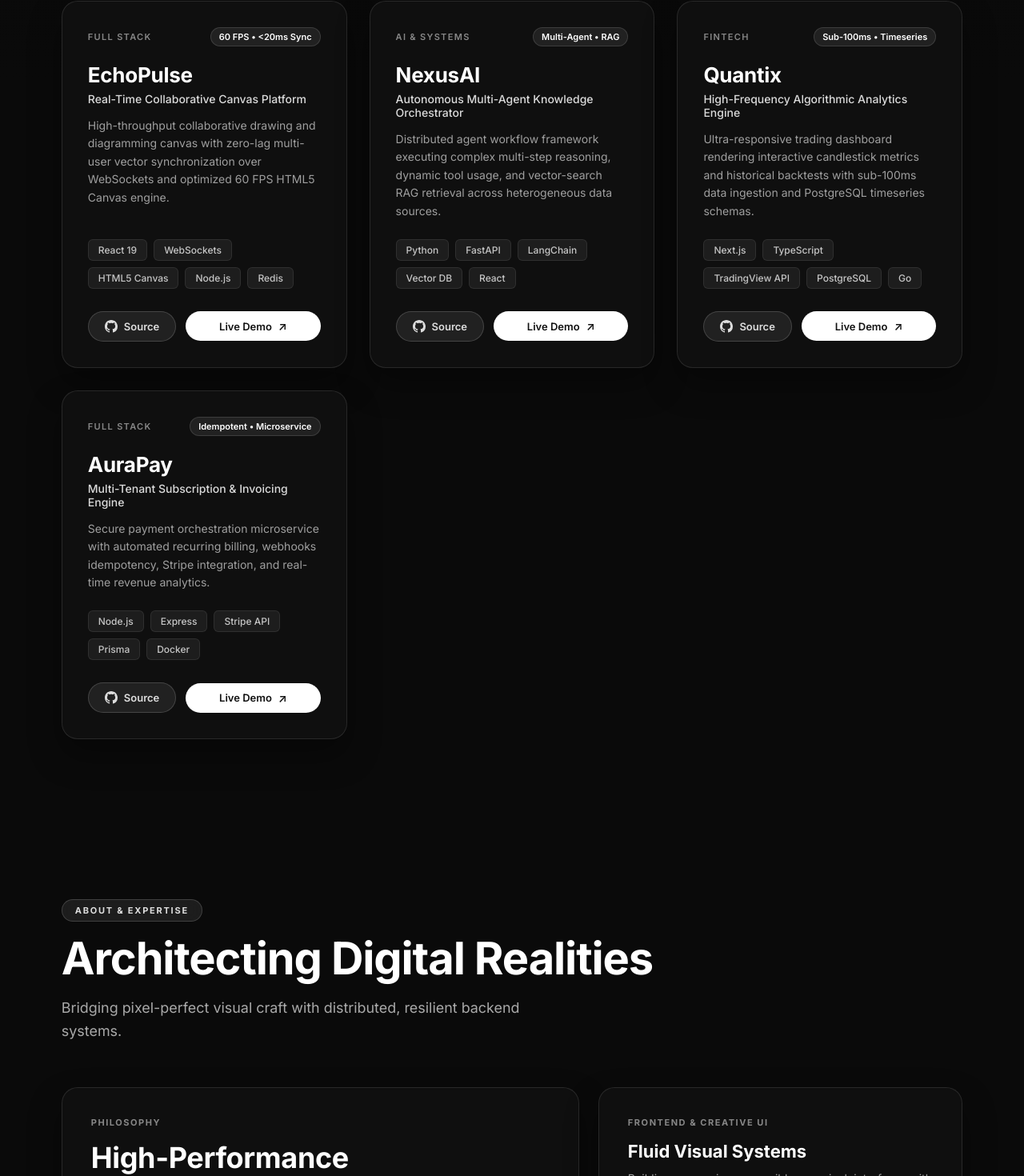
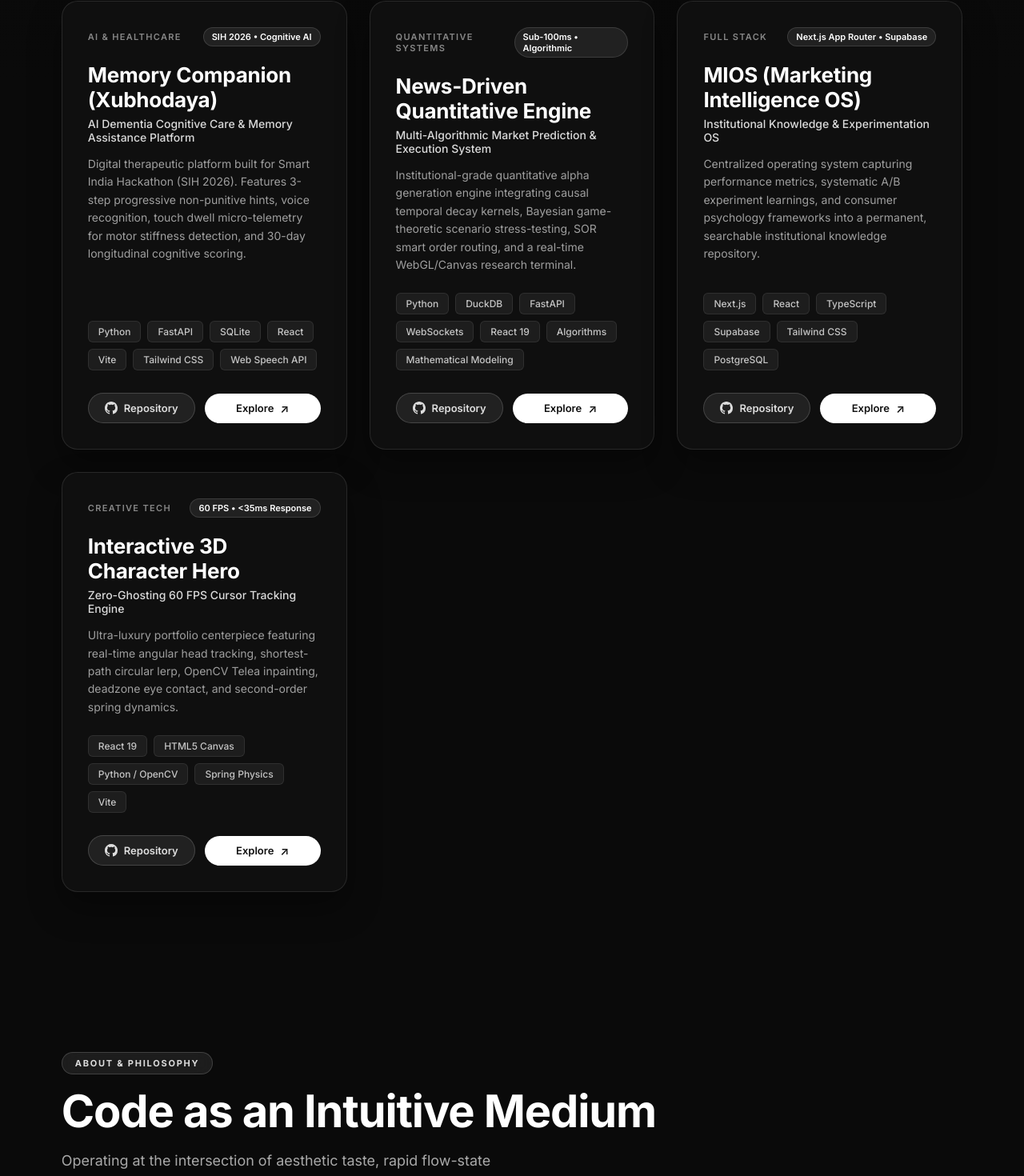
Before and after one commit to JISHU-GHOSH/my-portfolio, a React (Vite) app: page / in a window 1280 px wide. Shown: the part 1199-2669 px from the top of the page at 80% size. Built offline with nearby package versions, Linux system fonts and the light colour scheme.

Commit message:
feat: update projects and about me with real GitHub repos (Xubhodaya, Quant with Hridesh Joshi, MIOS) and polyglot stack (Python, C++, C, JS, HTML, CSS)

```diff
--- a/src/AboutSection.jsx
+++ b/src/AboutSection.jsx
@@ -5,81 +5,86 @@ export default function AboutSection() {
     <section id="about" className="portfolio-section about-section">
       <div className="section-container">
         <div className="section-header">
-          <div className="section-badge">About & Expertise</div>
-          <h2 className="section-title">Architecting Digital Realities</h2>
+          <div className="section-badge">About & Philosophy</div>
+          <h2 className="section-title">Code as an Intuitive Medium</h2>
           <p className="section-subtitle">
-            Bridging pixel-perfect visual craft with distributed, resilient backend systems.
+            Operating at the intersection of aesthetic taste, rapid flow-state building, and deep computational foundations.
           </p>
         </div>
 
         <div className="bento-grid">
-          {/* Card 1: Core Philosophy */}
+          {/* Card 1: Vibe Coder Philosophy (Without Buzzwords) */}
           <div className="bento-card bento-hero interactive-card">
-            <div className="bento-tag">Philosophy</div>
-            <h3 className="bento-title">High-Performance Craftsmanship</h3>
+            <div className="bento-tag">The Approach</div>
+            <h3 className="bento-title">Speed, Taste & Fluid Execution</h3>
             <p className="bento-text">
-              I believe modern web experiences should never compromise between visual ambition and raw speed.
-              Whether implementing 60 FPS HTML5 Canvas animation math, shortest-path circular interpolation, or scalable microservices, I build with obsession over every millisecond and every pixel.
+              I build by intuition and momentum. Rather than getting bogged down in ceremony, I operate in a creative flow-state—harnessing modern AI tools, agentic workflows, and high-level leverage to translate raw vision into functional, polished software in record time.
+            </p>
+            <p className="bento-text" style={{ marginTop: '-12px' }}>
+              For me, great software is defined by how it <em>feels</em>: the micro-interactions, the response latency, the tactile feedback, and the emotional resonance of the interface. When aesthetic obsession meets rapid execution, magic happens.
             </p>
             <div className="signature-container">
               <span className="bento-signature">Jishu Ghosh</span>
-              <span className="signature-role">Full Stack Developer</span>
+              <span className="signature-role">Full Stack Developer & Creative Technologist</span>
             </div>
           </div>
 
-          {/* Card 2: Frontend Mastery */}
+          {/* Card 2: Core Programming Languages */}
           <div className="bento-card bento-frontend interactive-card">
-            <div className="bento-tag">Frontend & Creative UI</div>
-            <h3 className="bento-card-title">Fluid Visual Systems</h3>
+            <div className="bento-tag">Languages & Foundations</div>
+            <h3 className="bento-card-title">Polyglot Fluency</h3>
             <p className="bento-card-desc">
-              Building responsive, accessible, zero-jank interfaces with modern web standards and GPU-accelerated graphics.
+              Strong computational roots from systems programming up to modern expressive web languages.
+            </p>
+            <ul className="skills-pill-list">
+              <li className="skill-pill" style={{ fontWeight: '700', borderColor: 'rgba(255,255,255,0.3)' }}>Python</li>
+              <li className="skill-pill" style={{ fontWeight: '700', borderColor: 'rgba(255,255,255,0.3)' }}>C++</li>
+              <li className="skill-pill" style={{ fontWeight: '700', borderColor: 'rgba(255,255,255,0.3)' }}>C</li>
+              <li className="skill-pill" style={{ fontWeight: '700', borderColor: 'rgba(255,255,255,0.3)' }}>JavaScript (ESNext)</li>
+              <li className="skill-pill" style={{ fontWeight: '700', borderColor: 'rgba(255,255,255,0.3)' }}>HTML5 & Semantic Web</li>
+              <li className="skill-pill" style={{ fontWeight: '700', borderColor: 'rgba(255,255,255,0.3)' }}>CSS3 & GPU Styling</li>
+              <li className="skill-pill">TypeScript</li>
+              <li className="skill-pill">SQL</li>
+            </ul>
+          </div>
+
+          {/* Card 3: Portfolio & Modern Stack */}
+          <div className="bento-card bento-backend interactive-card">
+            <div className="bento-tag">Modern Ecosystem & Tooling</div>
+            <h3 className="bento-card-title">Production & Creative Stack</h3>
+            <p className="bento-card-desc">
+              The frameworks, APIs, and pipelines used to engineer this portfolio and complex full-stack platforms:
             </p>
             <ul className="skills-pill-list">
               <li className="skill-pill">React 19</li>
-              <li className="skill-pill">TypeScript</li>
+              <li className="skill-pill">Vite</li>
               <li className="skill-pill">HTML5 Canvas (60 FPS)</li>
-              <li className="skill-pill">WebGL & Shaders</li>
-              <li className="skill-pill">Next.js</li>
+              <li className="skill-pill">OpenCV (Python Inpainting)</li>
+              <li className="skill-pill">Spring Dynamics</li>
+              <li className="skill-pill">FastAPI & Node.js</li>
               <li className="skill-pill">Tailwind CSS</li>
-              <li className="skill-pill">Spring Motion</li>
-              <li className="skill-pill">Micro-Interactions</li>
+              <li className="skill-pill">WebSockets</li>
+              <li className="skill-pill">DuckDB & SQLite</li>
+              <li className="skill-pill">PostgreSQL</li>
+              <li className="skill-pill">Git & GitHub Actions</li>
             </ul>
           </div>
 
-          {/* Card 3: Backend & Data Architectures */}
-          <div className="bento-card bento-backend interactive-card">
-            <div className="bento-tag">Backend & Architecture</div>
-            <h3 className="bento-card-title">Resilient & Scalable Services</h3>
-            <p className="bento-card-desc">
-              Designing distributed backend APIs, high-throughput WebSockets, and structured relational & document schemas.
-            </p>
-            <ul className="skills-pill-list">
-              <li className="skill-pill">Node.js & Express</li>
-              <li className="skill-pill">Python & FastAPI</li>
-              <li className="skill-pill">PostgreSQL & Timescale</li>
-              <li className="skill-pill">Redis Caching & PubSub</li>
-              <li className="skill-pill">WebSockets & RTC</li>
-              <li className="skill-pill">Docker & Microservices</li>
-              <li className="skill-pill">RESTful & GraphQL</li>
-              <li className="skill-pill">CI/CD & DevOps</li>
-            </ul>
-          </div>
-
-          {/* Card 4: Metrics & Principles */}
+          {/* Card 4: Execution Metrics */}
           <div className="bento-card bento-metrics interactive-card">
-            <div className="bento-tag">Benchmarks</div>
+            <div className="bento-tag">Execution Standards</div>
             <div className="metrics-row">
               <div className="metric-box">
+                <span className="metric-number">Flow State</span>
+                <span className="metric-label">High-Velocity Prototyping</span>
+              </div>
+              <div className="metric-box">
                 <span className="metric-number">60 FPS</span>
-                <span className="metric-label">Zero-Lag Render Loops</span>
+                <span className="metric-label">Zero-Jank Visuals</span>
               </div>
               <div className="metric-box">
                 <span className="metric-number">&lt;35ms</span>
-                <span className="metric-label">Angular Lerp Latency</span>
-              </div>
-              <div className="metric-box">
-                <span className="metric-number">99.9%</span>
-                <span className="metric-label">Uptime & Resilience</span>
+                <span className="metric-label">Real-time Interaction</span>
               </div>
             </div>
           </div>
--- a/src/ProjectsSection.jsx
+++ b/src/ProjectsSection.jsx
@@ -3,60 +3,60 @@ import './ProjectsSection.css';
 
 const PROJECTS = [
   {
-    id: 'echopulse',
-    title: 'EchoPulse',
-    tagline: 'Real-Time Collaborative Canvas Platform',
+    id: 'xubhodaya',
+    title: 'Memory Companion (Xubhodaya)',
+    tagline: 'AI Dementia Cognitive Care & Memory Assistance Platform',
     description:
-      'High-throughput collaborative drawing and diagramming canvas with zero-lag multi-user vector synchronization over WebSockets and optimized 60 FPS HTML5 Canvas engine.',
-    category: 'Full Stack',
-    tags: ['React 19', 'WebSockets', 'HTML5 Canvas', 'Node.js', 'Redis'],
-    github: 'https://github.com/JISHU-GHOSH/my-portfolio',
-    demo: '#',
+      'Digital therapeutic platform built for Smart India Hackathon (SIH 2026). Features 3-step progressive non-punitive hints, voice recognition, touch dwell micro-telemetry for motor stiffness detection, and 30-day longitudinal cognitive scoring.',
+    category: 'AI & Healthcare',
+    tags: ['Python', 'FastAPI', 'SQLite', 'React', 'Vite', 'Tailwind CSS', 'Web Speech API'],
+    github: 'https://github.com/JISHU-GHOSH/xubhodaya',
+    demo: 'https://github.com/JISHU-GHOSH/xubhodaya',
     featured: true,
-    stats: '60 FPS • <20ms Sync'
+    stats: 'SIH 2026 • Cognitive AI'
   },
   {
-    id: 'nexusai',
-    title: 'NexusAI',
-    tagline: 'Autonomous Multi-Agent Knowledge Orchestrator',
+    id: 'quant-engine',
+    title: 'News-Driven Quantitative Engine',
+    tagline: 'Multi-Algorithmic Market Prediction & Execution System',
     description:
-      'Distributed agent workflow framework executing complex multi-step reasoning, dynamic tool usage, and vector-search RAG retrieval across heterogeneous data sources.',
-    category: 'AI & Systems',
-    tags: ['Python', 'FastAPI', 'LangChain', 'Vector DB', 'React'],
-    github: 'https://github.com/JISHU-GHOSH/my-portfolio',
-    demo: '#',
+      'Institutional-grade quantitative alpha generation engine integrating causal temporal decay kernels, Bayesian game-theoretic scenario stress-testing, SOR smart order routing, and a real-time WebGL/Canvas research terminal.',
+    category: 'Quantitative Systems',
+    tags: ['Python', 'DuckDB', 'FastAPI', 'WebSockets', 'React 19', 'Algorithms', 'Mathematical Modeling'],
+    github: 'https://github.com/joshihridesh001-png/Quant-stuff',
+    demo: 'https://github.com/joshihridesh001-png/Quant-stuff',
     featured: true,
-    stats: 'Multi-Agent • RAG'
+    stats: 'Sub-100ms • Algorithmic'
   },
   {
-    id: 'quantix',
-    title: 'Quantix',
-    tagline: 'High-Frequency Algorithmic Analytics Engine',
+    id: 'mios',
+    title: 'MIOS (Marketing Intelligence OS)',
+    tagline: 'Institutional Knowledge & Experimentation OS',
     description:
-      'Ultra-responsive trading dashboard rendering interactive candlestick metrics and historical backtests with sub-100ms data ingestion and PostgreSQL timeseries schemas.',
-    category: 'FinTech',
-    tags: ['Next.js', 'TypeScript', 'TradingView API', 'PostgreSQL', 'Go'],
-    github: 'https://github.com/JISHU-GHOSH/my-portfolio',
-    demo: '#',
+      'Centralized operating system capturing performance metrics, systematic A/B experiment learnings, and consumer psychology frameworks into a permanent, searchable institutional knowledge repository.',
+    category: 'Full Stack',
+    tags: ['Next.js', 'React', 'TypeScript', 'Supabase', 'Tailwind CSS', 'PostgreSQL'],
+    github: 'https://github.com/joshihridesh001-png/MIOS',
+    demo: 'https://github.com/joshihridesh001-png/MIOS',
     featured: false,
-    stats: 'Sub-100ms • Timeseries'
+    stats: 'Next.js App Router • Supabase'
   },
   {
-    id: 'aurapay',
-    title: 'AuraPay',
-    tagline: 'Multi-Tenant Subscription & Invoicing Engine',
+    id: 'portfolio-hero',
+    title: 'Interactive 3D Character Hero',
+    tagline: 'Zero-Ghosting 60 FPS Cursor Tracking Engine',
     description:
-      'Secure payment orchestration microservice with automated recurring billing, webhooks idempotency, Stripe integration, and real-time revenue analytics.',
-    category: 'Full Stack',
-    tags: ['Node.js', 'Express', 'Stripe API', 'Prisma', 'Docker'],
+      'Ultra-luxury portfolio centerpiece featuring real-time angular head tracking, shortest-path circular lerp, OpenCV Telea inpainting, deadzone eye contact, and second-order spring dynamics.',
+    category: 'Creative Tech',
+    tags: ['React 19', 'HTML5 Canvas', 'Python / OpenCV', 'Spring Physics', 'Vite'],
     github: 'https://github.com/JISHU-GHOSH/my-portfolio',
-    demo: '#',
-    featured: false,
-    stats: 'Idempotent • Microservice'
+    demo: 'http://localhost:5173',
+    featured: true,
+    stats: '60 FPS • <35ms Response'
   }
 ];
 
-const CATEGORIES = ['All', 'Full Stack', 'AI & Systems', 'FinTech'];
+const CATEGORIES = ['All', 'AI & Healthcare', 'Quantitative Systems', 'Full Stack', 'Creative Tech'];
 
 export default function ProjectsSection() {
   const [activeCategory, setActiveCategory] = useState('All');
@@ -70,9 +70,9 @@ export default function ProjectsSection() {
       <div className="section-container">
         <div className="section-header">
           <div className="section-badge">Selected Work</div>
-          <h2 className="section-title">Crafted with Precision</h2>
+          <h2 className="section-title">Projects & Systems</h2>
           <p className="section-subtitle">
-            A curated collection of full-stack architectures, real-time engines, and interactive applications.
+            Real-world systems spanning cognitive healthcare AI, quantitative algorithmic finance, and high-performance interactive architectures.
           </p>
 
           <div className="category-tabs" role="tablist">
@@ -119,14 +119,16 @@ export default function ProjectsSection() {
                   <svg className="btn-icon" viewBox="0 0 24 24" width="16" height="16" fill="currentColor">
                     <path d="M12 0C5.37 0 0 5.37 0 12c0 5.31 3.435 9.795 8.205 11.385.6.105.825-.255.825-.57 0-.285-.015-1.23-.015-2.235-3.015.555-3.795-.735-4.035-1.41-.135-.345-.72-1.41-1.23-1.695-.42-.225-1.02-.78-.015-.795.945-.015 1.62.87 1.845 1.23 1.08 1.815 2.805 1.305 3.495.99.105-.78.42-1.305.765-1.605-2.67-.3-5.46-1.335-5.46-5.925 0-1.305.465-2.385 1.23-3.225-.12-.3-.54-1.53.12-3.18 0 0 1.005-.315 3.3 1.23.96-.27 1.98-.405 3-.405s2.04.135 3 .405c2.295-1.56 3.3-1.23 3.3-1.23.66 1.65.24 2.88.12 3.18.765.84 1.23 1.905 1.23 3.225 0 4.605-2.805 5.625-5.475 5.925.435.375.81 1.095.81 2.22 0 1.605-.015 2.895-.015 3.3 0 .315.225.69.825.57A12.02 12.02 0 0024 12c0-6.63-5.37-12-12-12z"/>
                   </svg>
-                  Source
+                  Repository
                 </a>
                 <a
                   href={project.demo}
+                  target="_blank"
+                  rel="noopener noreferrer"
                   className="card-btn card-btn-primary"
-                  aria-label={`View live demo of ${project.title}`}
+                  aria-label={`Explore ${project.title}`}
                 >
-                  Live Demo
+                  Explore
                   <span className="btn-arrow" aria-hidden="true">↗</span>
                 </a>
               </div>
--- a/src/ResumeModal.jsx
+++ b/src/ResumeModal.jsx
@@ -88,55 +88,75 @@ export default function ResumeModal({ isOpen, onClose }) {
         </div>
 
         <div className="resume-body">
-          {/* Section: Summary */}
+          {/* Section: Profile */}
           <div className="resume-block">
-            <h4 className="block-title">Summary</h4>
+            <h4 className="block-title">Profile</h4>
             <p className="block-text">
-              Results-driven Full Stack Developer specializing in building high-performance web applications,
-              interactive visual interfaces, and resilient backend systems. Adept at translating complex designs into
-              pixel-perfect 60 FPS experiences with scalable architectures, modern APIs, and optimized databases.
+              High-velocity Full Stack Developer and creative technologist who builds by intuition and momentum.
+              Skilled in transforming complex ideas into fluid, production-grade applications with deep foundations in
+              Python, C++, C, JavaScript, and modern AI/agentic development workflows.
             </p>
           </div>
 
-          {/* Section: Core Skills */}
+          {/* Section: Technical Expertise */}
           <div className="resume-block">
-            <h4 className="block-title">Technical Expertise</h4>
+            <h4 className="block-title">Core Languages & Technical Stack</h4>
             <div className="resume-skills-grid">
               <div className="resume-skill-col">
-                <strong>Frontend:</strong>
-                <span>React 19, TypeScript, HTML5 Canvas, WebGL, Next.js, Tailwind CSS</span>
+                <strong>Programming Languages:</strong>
+                <span>Python, C++, C, JavaScript (ESNext), HTML5, CSS3, TypeScript, SQL</span>
               </div>
               <div className="resume-skill-col">
-                <strong>Backend & APIs:</strong>
-                <span>Node.js, Express, Python, FastAPI, WebSockets, RESTful, GraphQL</span>
+                <strong>Frontend & Creative:</strong>
+                <span>React 19, HTML5 Canvas (60 FPS), WebGL, Vite, Tailwind CSS, Spring Physics</span>
               </div>
               <div className="resume-skill-col">
-                <strong>Data & Cloud:</strong>
-                <span>PostgreSQL, Redis, MongoDB, Docker, Git, AWS, Vercel</span>
+                <strong>Backend & Data:</strong>
+                <span>FastAPI, Node.js, Express, DuckDB, SQLite, PostgreSQL, WebSockets, Redis, OpenCV</span>
               </div>
             </div>
           </div>
 
-          {/* Section: Featured Projects */}
+          {/* Section: Featured Systems */}
           <div className="resume-block">
             <h4 className="block-title">Featured Projects</h4>
             <div className="resume-item">
               <div className="resume-item-top">
-                <span className="item-name">EchoPulse — Real-Time Collaborative Canvas Platform</span>
-                <span className="item-meta">React 19 • Canvas • WebSockets • Redis</span>
+                <span className="item-name">Memory Companion (Xubhodaya)</span>
+                <span className="item-meta">Smart India Hackathon 2026 • Python • FastAPI • React</span>
               </div>
               <p className="item-desc">
-                Architected zero-lag multi-user collaborative canvas with real-time vector synchronization over WebSockets running at 60 FPS.
+                AI dementia cognitive therapeutic platform with non-punitive progressive hint scaffolding, voice synthesis, and micro-interaction touch dwell telemetry.
               </p>
             </div>
 
             <div className="resume-item">
               <div className="resume-item-top">
-                <span className="item-name">NexusAI — Autonomous Agent Orchestrator</span>
-                <span className="item-meta">Python • FastAPI • Vector DB • LangChain</span>
+                <span className="item-name">News-Driven Quantitative Prediction Engine</span>
+                <span className="item-meta">Collaboration with Hridesh Joshi • Python • DuckDB • React 19</span>
               </div>
               <p className="item-desc">
-                Developed an asynchronous multi-agent framework executing multi-step reasoning and semantic RAG retrieval across heterogeneous datasets.
+                Multi-algorithmic market prediction and alpha generation engine featuring causal temporal decay kernels, Bayesian game theory, and live trading terminal.
+              </p>
+            </div>
+
+            <div className="resume-item">
+              <div className="resume-item-top">
+                <span className="item-name">MIOS (Marketing Intelligence OS)</span>
+                <span className="item-meta">Next.js • Supabase • TypeScript • Tailwind</span>
+              </div>
+              <p className="item-desc">
+                Centralized platform capturing performance analytics, A/B testing learnings, and psychological models into searchable institutional knowledge.
+              </p>
+            </div>
+
+            <div className="resume-item">
+              <div className="resume-item-top">
+                <span className="item-name">Interactive 3D Cursor Character Portfolio</span>
+                <span className="item-meta">React 19 • HTML5 Canvas • OpenCV Telea Inpainting • Vite</span>
+              </div>
+              <p className="item-desc">
+                Ultra-smooth zero-ghosting 60 FPS head-tracking engine using shortest-path circular angular lerping, deadzone eye-contact, and spring cursor physics.
               </p>
             </div>
           </div>
@@ -150,7 +170,7 @@ export default function ResumeModal({ isOpen, onClose }) {
                 <span className="item-meta">2022 – 2026</span>
               </div>
               <p className="item-desc">
-                Core Focus: Data Structures & Algorithms, Operating Systems, Database Management Systems, Computer Networks.
+                Core coursework in Data Structures & Algorithms, Object-Oriented Programming (C++), Operating Systems, and Database Management Systems.
               </p>
             </div>
           </div>
```
Also changed, not shown: 1 other file (tests, documents, lock files or other folders).
